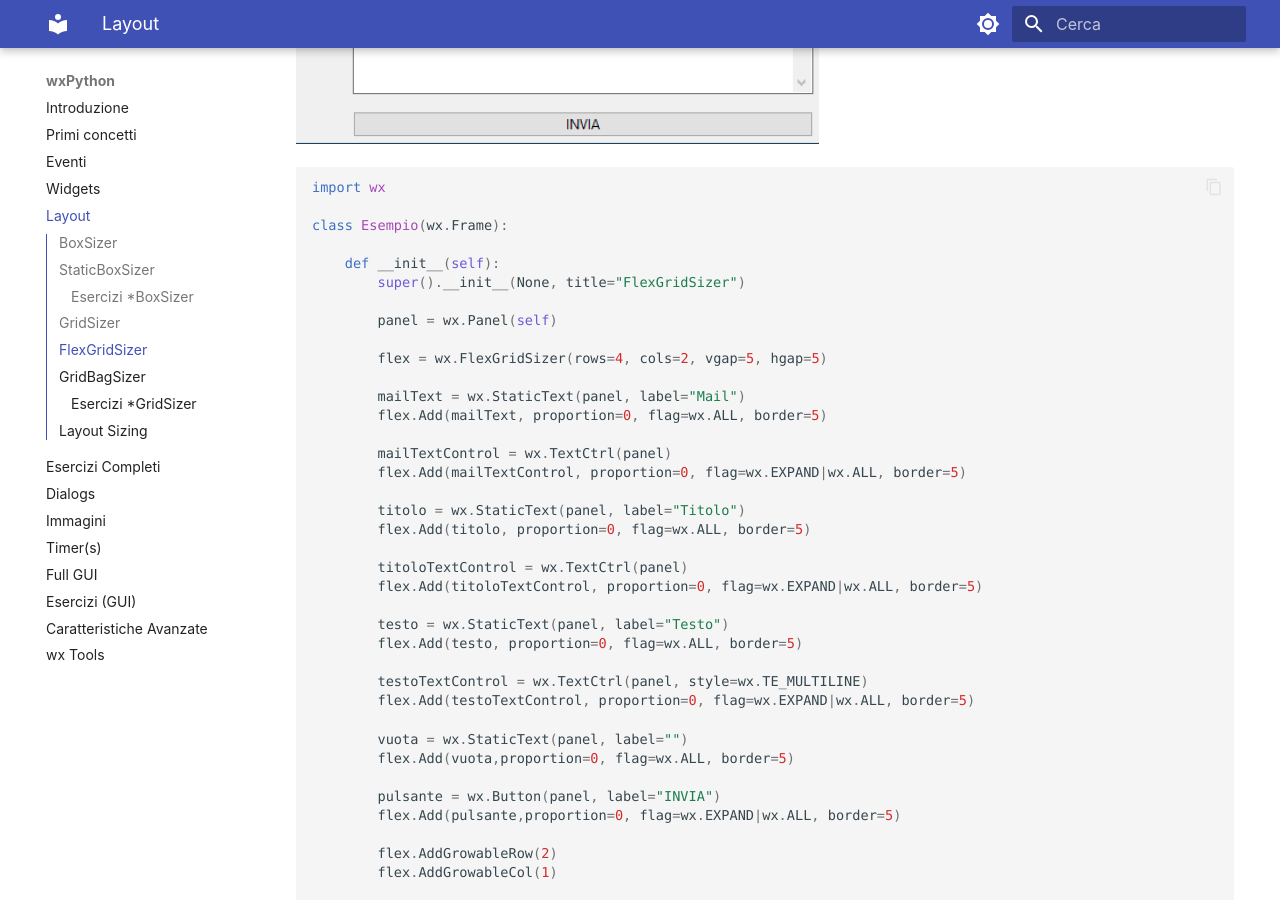
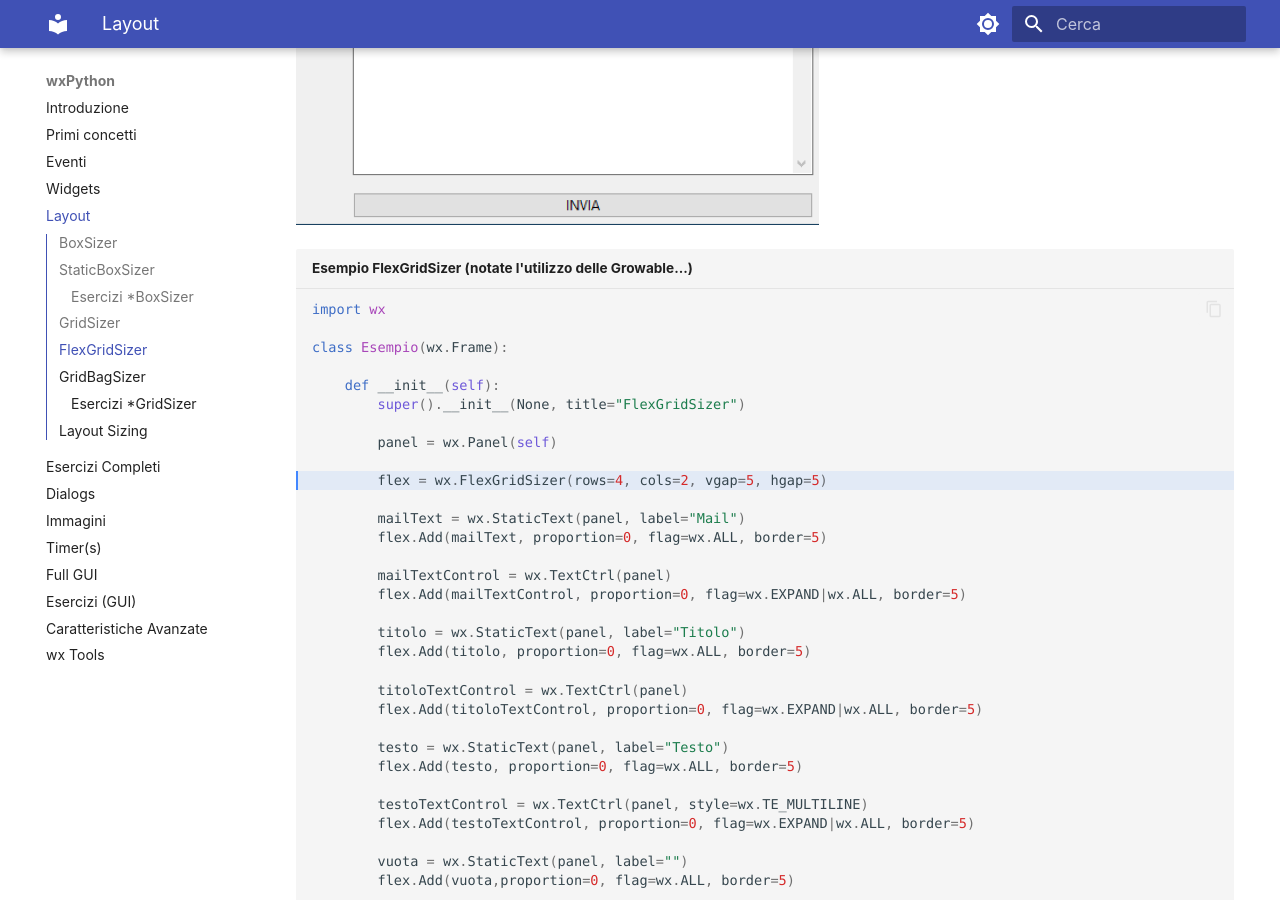
Before and after one commit to adjamhub/pyhandouts, an MkDocs documentation site: the page built from docs/wx/120_layout.md, in a window 1280 px wide and 900 px high, scrolled down 14113 px. Built offline with MkDocs 1.6.1 and Material for MkDocs 9.7.7, drawn with Linux system fonts in a browser that asks for light colours; some of the changed text lies outside the part shown.

Commit message:
code highlights

````diff
--- a/docs/wx/120_layout.md
+++ b/docs/wx/120_layout.md
@@ -221,7 +221,7 @@
 Il prossimo codice crea un layout orizzontale con 2 pulsanti che vogliamo ridimensionarsi con la finestra (quindi *proportion = 1*)
 e con un pochino di bordo in tutte le direzioni.
 
-``` python
+``` py title="Layout Orizzontale" hl_lines="8 12 13 14 15 17"
 import wx
 
 class Esempio(wx.Frame):
@@ -415,7 +415,7 @@
 
 Alla luce delle nuove conoscenze acquisite, facciamo subito una prova semplice semplice:
 
-``` python
+``` py title="Esempio GridSizer" hl_lines="10 17 18 19 20 22"
 import wx
 
 class Esempio(wx.Frame):
@@ -555,7 +555,7 @@
 
 ![image](images/EsempioFlexGridSizer.png)
 
-``` python
+``` py title="Esempio FlexGridSizer (notate l'utilizzo delle Growable...)" hl_lines="10 36 37 40"
 import wx
 
 class Esempio(wx.Frame):
@@ -682,7 +682,7 @@
 
 Ecco il codice che implementa quest'ultimo esempio:
 
-``` python
+``` py title="Esempio GridBagSizer" hl_lines="9 12 15 19 20 22 23 24 26"
 import wx
 
 class Esempio(wx.Frame):
@@ -812,7 +812,7 @@
 
 Esempi banali:
 
-``` python
+``` py hl_lines="2 3 4"
 # ...
 # utilizza prima SetSizer e dopo Fit...
 panel.SetSizer(vbox)
````
Also changed, not shown: docs/wx/102_events.md (+1 -1 lines).
